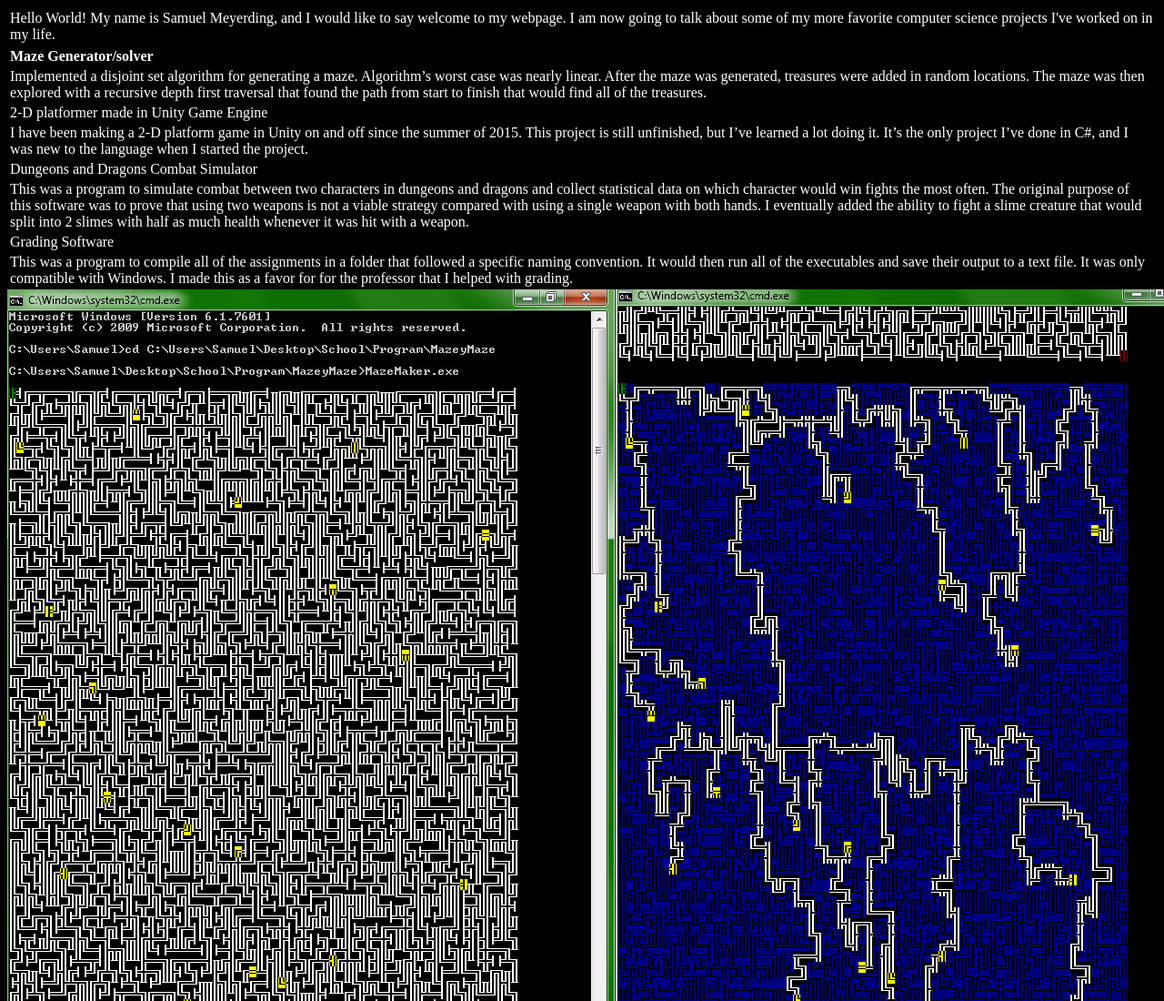
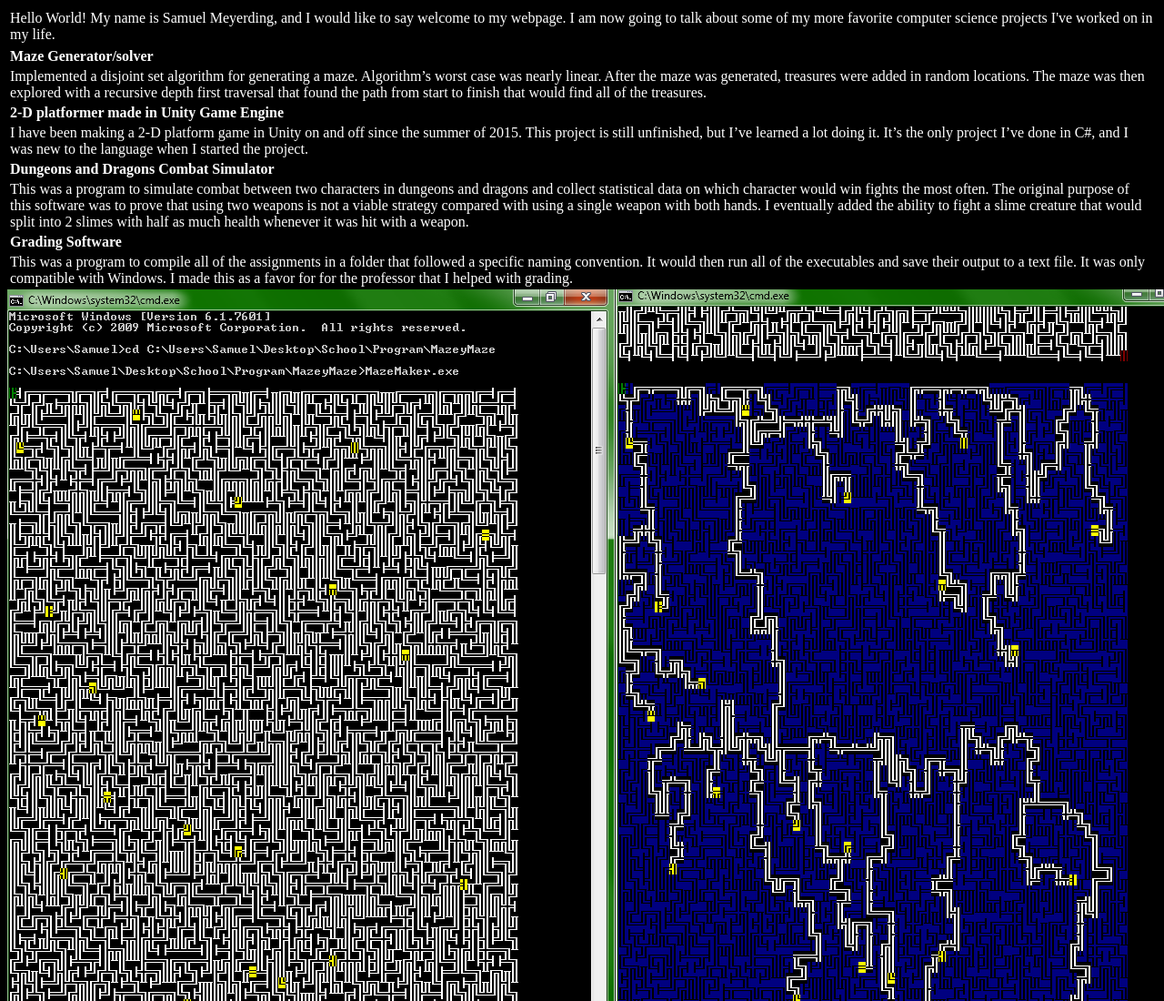
Before and after one commit to IcePlasma/iceplasma.github.io, a plain HTML site: page index.html in a window 1280 px wide. Shown: the top 1100 px of the page at 91% size. Drawn offline with Linux system fonts and the light colour scheme.

Commit message:
Update index.html

```diff
--- a/index.html
+++ b/index.html
@@ -14,15 +14,15 @@
       </tr>
       <tr><td>Implemented a disjoint set algorithm for generating a maze. Algorithm’s worst case was nearly linear. After the maze was generated, treasures were added in random locations. The maze was then explored with a recursive depth first traversal that found the path from start to finish that would find all of the treasures.</td></tr>
       <tr>
-        <td>2-D platformer made in Unity Game Engine</td>
+        <td><b>2-D platformer made in Unity Game Engine</b></td>
       </tr>
         <tr><td>I have been making a 2-D platform game in Unity on and off since the summer of 2015. This project is still unfinished, but I’ve learned a lot doing it. It’s the only project I’ve done in C#, and I was new to the language when I started the project.</td></tr>
       <tr>
-        <td>Dungeons and Dragons Combat Simulator</td>
+        <td><b>Dungeons and Dragons Combat Simulator</b></td>
       </tr>
         <tr><td>This was a program to simulate combat between two characters in dungeons and dragons and collect statistical data on which character would win fights the most often. The original purpose of this software was to prove that using two weapons is not a viable strategy compared with using a single weapon with both hands. I eventually added the ability to fight a slime creature that would split into 2 slimes with half as much health whenever it was hit with a weapon.</td></tr>
       <tr>
-        <td>Grading Software</td>
+        <td><b>Grading Software</b></td>
       </tr>
         <tr><td>This was a program to compile all of the assignments in a folder that followed a specific naming convention. It would then run all of  the executables and save their output to a text file. It was only compatible with Windows. I made this as a favor for for the professor that I helped with grading.</td></tr>
   </table>
```
